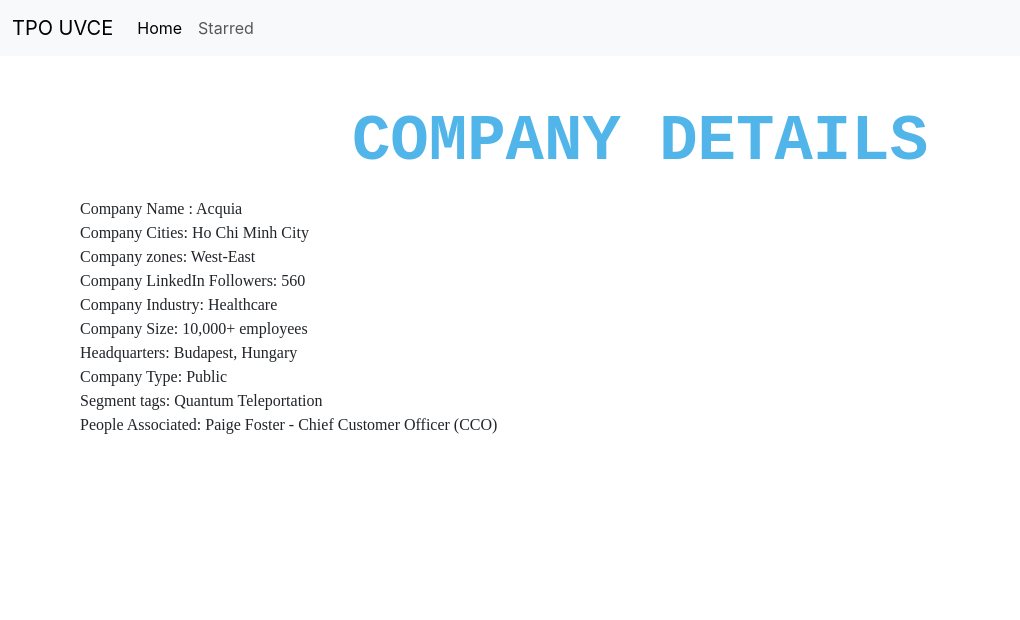
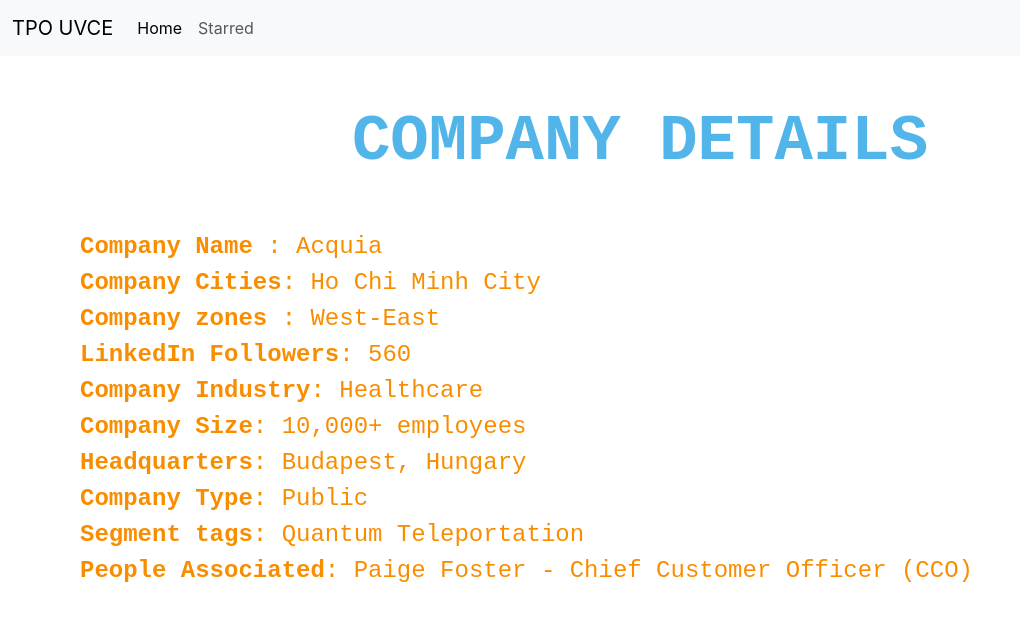
Before and after one commit to vvkulkarni360/projectanant_varun, a React (Create React App) app: page /company/Acquia in a window 1280 px wide. Shown: the top 620 px of the page, without its empty margins (0-1020 px from the left). Built offline with nearby package versions, Linux system fonts and the light colour scheme.

Commit message:
Company Details done

```diff
--- a/src/components/Details/CompanyDetails.css
+++ b/src/components/Details/CompanyDetails.css
@@ -3,7 +3,7 @@
 
 } */
 h2{
-    margin-top: 3rem;
+    margin: 3rem;
     color:rgb(81, 181, 234);
     font-family: monospace;
     font-weight: 600;
@@ -14,5 +14,11 @@
 }
 p{
     margin: 1rem 5rem;
-    font-family:serif;
+    font-family:monospace;
+    font-size: 1.5rem;
+    color:rgb(249, 141, 0);
+    text-decoration-color: black;
 }
+span{
+    font-weight: bold;
+}
--- a/src/components/Details/CompanyDetails.js
+++ b/src/components/Details/CompanyDetails.js
@@ -21,16 +21,16 @@
       <h2>COMPANY DETAILS</h2>
       {/* <p>Company ID: {id} <br/> */}
       <p>
-        Company Name : {company.Name} <br />
-        Company Cities: {company.City}   <br />
-        Company zones: {company.Zone}       <br />
-        Company LinkedIn Followers: {company['LinkedIn Followers']} <br />
-        Company Industry: {company.Industry} <br />
-        Company Size:  {company['Company Size']}       <br />
-        Headquarters:  {company.Headquarters}       <br />
-        Company Type:   {company['Company Type']}    <br />
-        Segment tags:   {company['Segment Tags']}      <br />
-        People Associated:   {company['People Associated']}     <br />
+        <span>Company Name</span>  : {company.Name} <br />
+        <span>Company Cities</span>: {company.City}   <br />
+        <span>Company zones</span> : {company.Zone}       <br />
+        <span>LinkedIn Followers</span>: {company['LinkedIn Followers']} <br />
+        <span>Company Industry</span>: {company.Industry} <br />
+        <span>Company Size</span>:  {company['Company Size']}       <br />
+        <span>Headquarters</span>:  {company.Headquarters}       <br />
+        <span>Company Type</span>:   {company['Company Type']}    <br />
+        <span>Segment tags</span>:   {company['Segment Tags']}      <br />
+        <span>People Associated</span>:   {company['People Associated']}     <br />
 
       </p>
 
```
